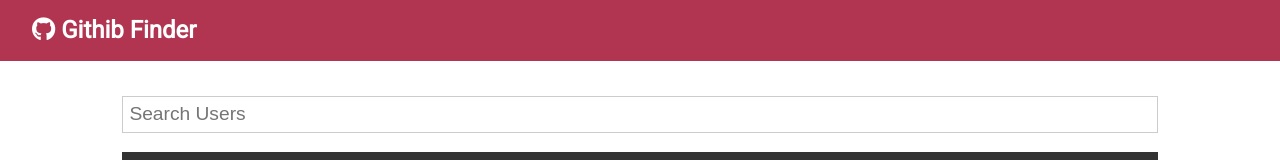
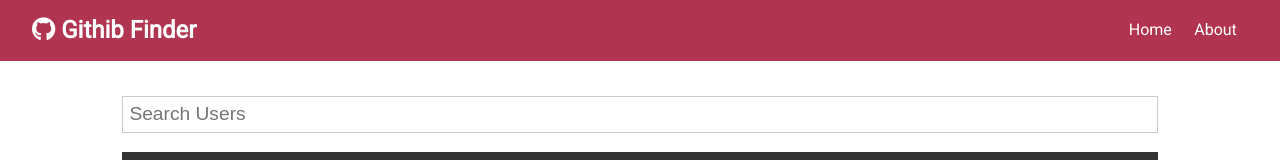
Before and after one commit to rh9891/GithubFinder, a React (Create React App) app: page / in a window 1280 px wide. Shown: the top 160 px of the page. Built offline with nearby package versions, Linux system fonts and the light colour scheme.

Commit message:
Added tabs and links to the Navbar for the About component and home.

```diff
--- a/src/components/layout/Navbar.js
+++ b/src/components/layout/Navbar.js
@@ -1,5 +1,6 @@
 import React from "react";
 import PropTypes from "prop-types";
+import { Link } from "react-router-dom";
 
 const Navbar = ({ icon, title }) => {
     return (
@@ -7,6 +8,14 @@
             <h1>
                 <i className={icon} /> {title}
             </h1>
+            <ul>
+                <li>
+                    <Link to="/">Home</Link>
+                </li>
+                <li>
+                    <Link to="/about">About</Link>
+                </li>
+            </ul>
         </nav>
     );
 };
```
